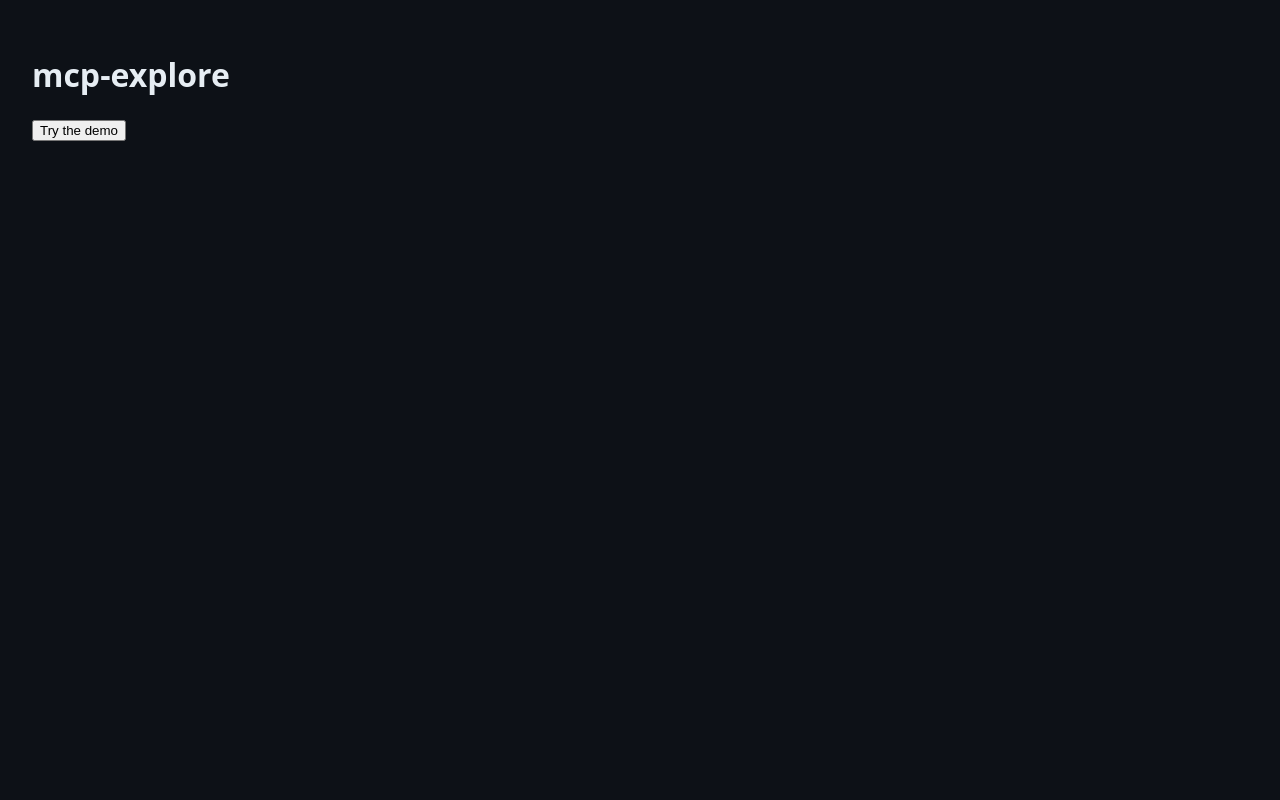
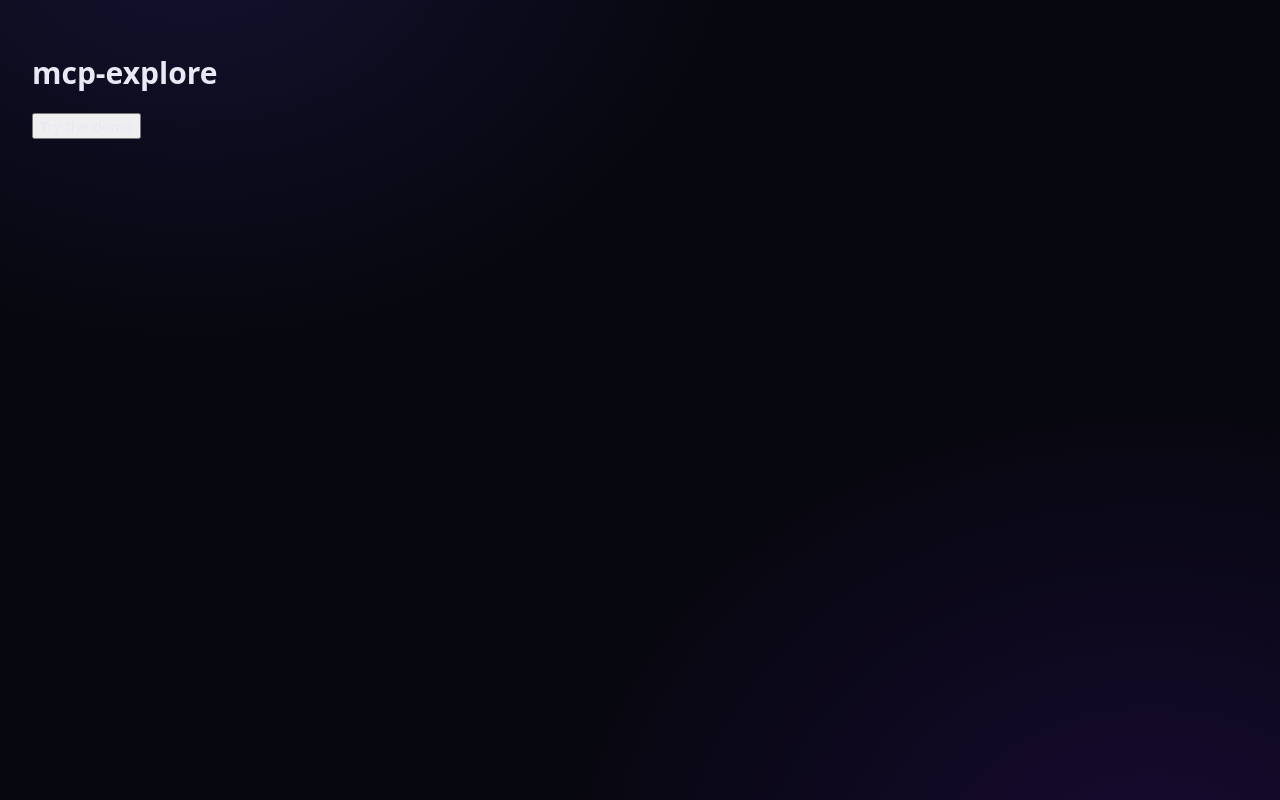
Before and after one commit to martyntamerlane/mcp-explore, a React (Vite) app: page / in a window 1280 px wide. Built offline with nearby package versions, Linux system fonts and the light colour scheme.

Commit message:
feat: visual identity tokens and deterministic graph layout

```diff
--- a/src/global.css
+++ b/src/global.css
@@ -1,16 +1,56 @@
 :root {
-  --bg: #0d1117;
-  --fg: #e6edf3;
-  --fg-muted: #8b949e;
-  --panel-bg: #161b22;
-  --accent-tool: #58a6ff;
-  --accent-resource: #3fb950;
-  --accent-prompt: #d2a8ff;
+  /* surfaces — visual identity spec 2026-08-25 */
+  --bg: #07070f;
+  --glow-a: rgba(30, 27, 75, 0.55);
+  --glow-b: rgba(46, 16, 101, 0.4);
+  --panel: rgba(255, 255, 255, 0.03);
+  --panel-border: rgba(255, 255, 255, 0.08);
+
+  /* ink — text never wears entity colors */
+  --ink: #e7e9f4;
+  --ink-2: #9aa0b5;
+  --ink-3: #5d6378;
+
+  /* entity accents — validated palette, do not change without re-running the dataviz validator */
+  --tool: #0891b2;
+  --tool-bright: #22d3ee;
+  --resource: #d97706;
+  --resource-bright: #fbbf24;
+  --prompt: #8b5cf6;
+  --prompt-bright: #c4b5fd;
+
+  --danger: #f87171;
+  --radius-s: 8px;
+  --radius-m: 12px;
+  --radius-l: 16px;
+  --mono: ui-monospace, "SF Mono", "Cascadia Code", Menlo, Consolas, monospace;
+  --ease-hover: 160ms ease-out;
+  --ease-panel: 240ms cubic-bezier(0.2, 0.8, 0.2, 1);
+
+  /* compat: App.module.css still references this, deleted in Task 5 */
+  --fg-muted: var(--ink-2);
+}
+
+* {
+  box-sizing: border-box;
 }
 
 body {
   margin: 0;
-  background: var(--bg);
-  color: var(--fg);
-  font-family: system-ui, sans-serif;
+  min-height: 100vh;
+  background-color: var(--bg);
+  background-image:
+    radial-gradient(900px 700px at 15% -10%, var(--glow-a), transparent 60%),
+    radial-gradient(1000px 800px at 90% 110%, var(--glow-b), transparent 60%);
+  background-attachment: fixed;
+  color: var(--ink);
+  font-family: system-ui, -apple-system, "Segoe UI", sans-serif;
+  font-size: 15px;
+  -webkit-font-smoothing: antialiased;
 }
+
+button,
+input {
+  font: inherit;
+  color: inherit;
+}
```
Also changed, not shown: src/ui/layout.ts (added, +79 -0 lines), 1 other file (tests, documents, lock files or other folders).
